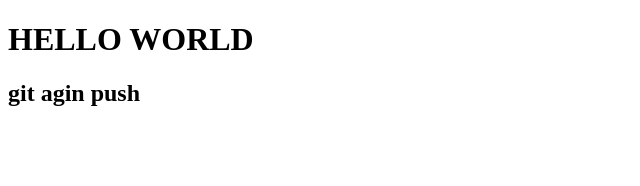
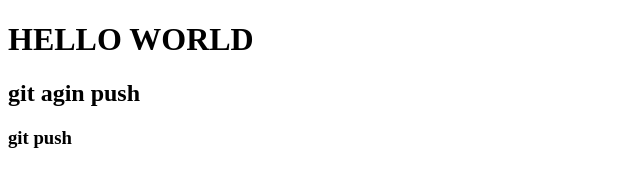
Before and after one commit to azmarifcode/reset-repo, a plain HTML site: page index.html in a window 1280 px wide. Shown: the full height of the page, 0-640 px from the left. Drawn offline with Linux system fonts and the light colour scheme.

Commit message:
agin pussh

```diff
--- a/first.html
+++ b/index.html
@@ -9,5 +9,6 @@
 <body>
     <h1>HELLO WORLD</h1>
     <h2>git agin push</h2>
+    <h3>git push</h3>
 </body>
 </html>
```
